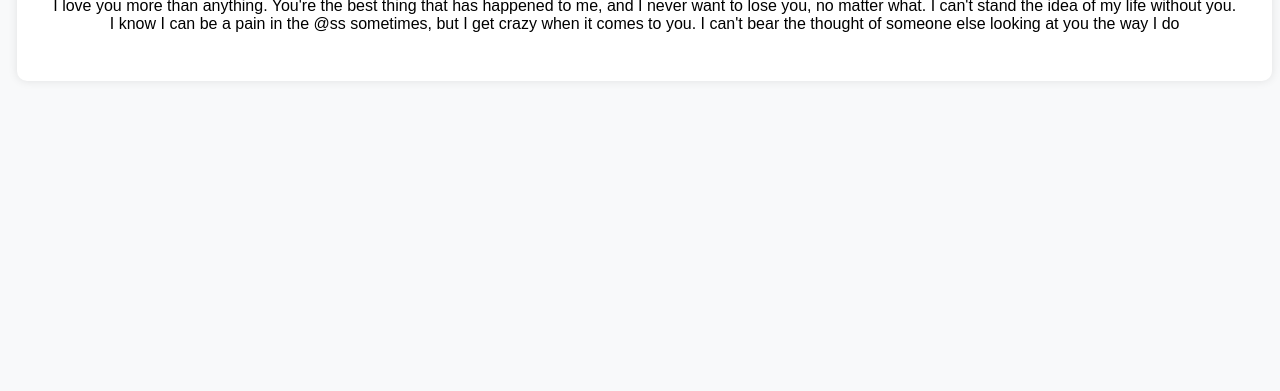
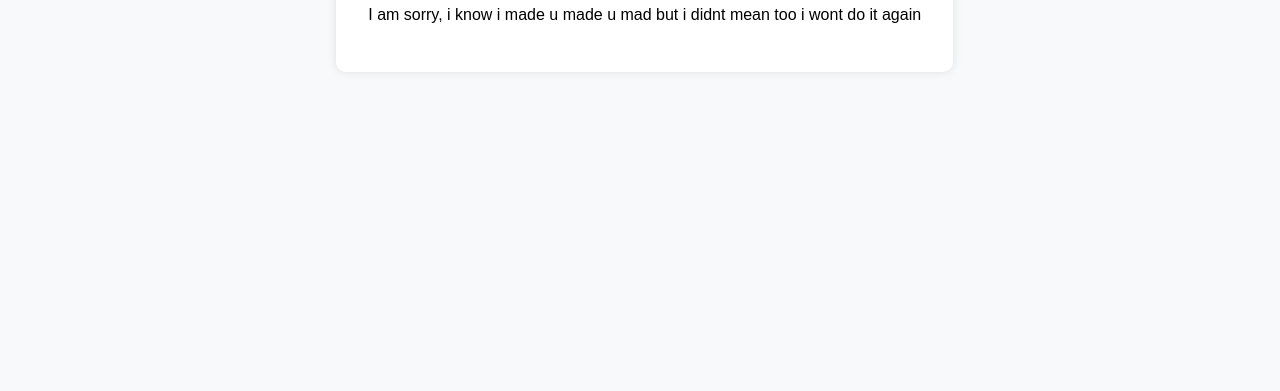
Before and after one commit to alimonzer/ForMyLove, a plain HTML site: page index.html in a window 1280 px wide. Shown: the part 425-816 px from the top of the page. Drawn offline with Linux system fonts and the light colour scheme.

Commit message:
Update index.html

```diff
--- a/index.html
+++ b/index.html
@@ -29,9 +29,7 @@
 <body>
     <div class="message-box">
         <h1>I 💖 You Dodi.</h1>
-        <p>I love you more than anything. You're the best thing that has happened to me, and I never want to lose you, no matter what. I can't stand the idea of my life without you.
-
-I know I can be a pain in the @ss sometimes, but I get crazy when it comes to you. I can't bear the thought of someone else looking at you the way I do</p>
+        <p>I am sorry, i know i made u made u mad but i didnt mean too i wont do it again </p>
     </div>
 </body>
 </html>
```
